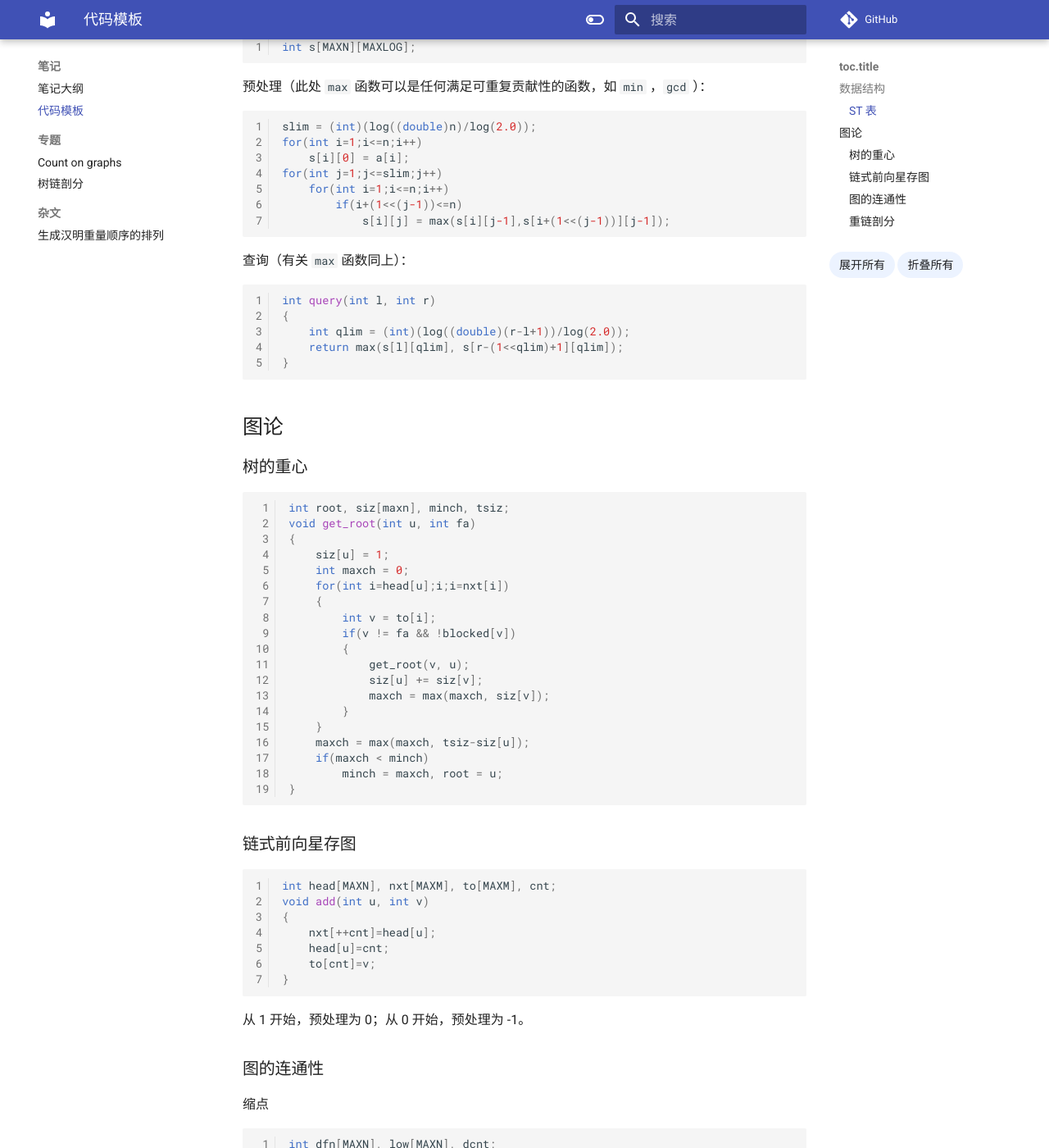
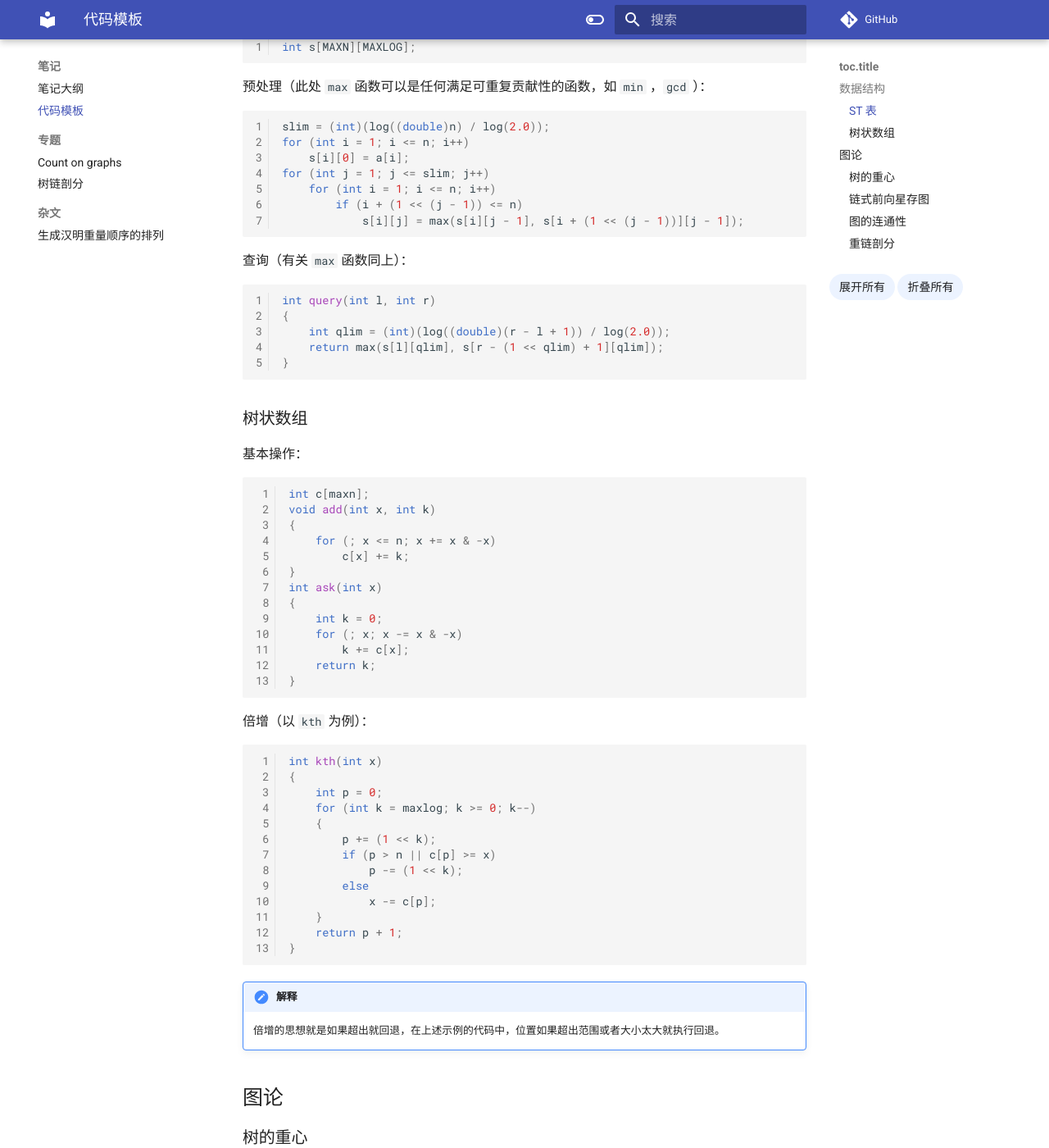
Before and after one commit to xinchengo/xinchengo.github.io, an MkDocs documentation site: the page built from docs/notes/snippets.md, in a window 1280 px wide and 1400 px high, scrolled down 329 px. Shown: the whole window at 82% size. Built offline with MkDocs 1.6.1 and Material for MkDocs 9.7.7, drawn with Linux system fonts in a browser that asks for light colours; nearby versions of some CDN libraries; comment, search, counter and statistics services are not loaded.

Commit message:
Commit on 2022/4/15

````diff
--- a/docs/notes/snippets.md
+++ b/docs/notes/snippets.md
@@ -13,26 +13,65 @@ int s[MAXN][MAXLOG];
 预处理（此处 `max` 函数可以是任何满足可重复贡献性的函数，如 `min` ，`gcd` ）：
 
 ```cpp
-slim = (int)(log((double)n)/log(2.0));
-for(int i=1;i<=n;i++)
-	s[i][0] = a[i];
-for(int j=1;j<=slim;j++)
-	for(int i=1;i<=n;i++)
-		if(i+(1<<(j-1))<=n)
-			s[i][j] = max(s[i][j-1],s[i+(1<<(j-1))][j-1]);
+slim = (int)(log((double)n) / log(2.0));
+for (int i = 1; i <= n; i++)
+    s[i][0] = a[i];
+for (int j = 1; j <= slim; j++)
+    for (int i = 1; i <= n; i++)
+        if (i + (1 << (j - 1)) <= n)
+            s[i][j] = max(s[i][j - 1], s[i + (1 << (j - 1))][j - 1]);
 ```
-
 查询（有关 `max` 函数同上）：
 
 ```cpp
 int query(int l, int r)
 {
-	int qlim = (int)(log((double)(r-l+1))/log(2.0));
-	return max(s[l][qlim], s[r-(1<<qlim)+1][qlim]);
+    int qlim = (int)(log((double)(r - l + 1)) / log(2.0));
+    return max(s[l][qlim], s[r - (1 << qlim) + 1][qlim]);
 }
 ```
 
+### 树状数组
+
+基本操作：
+```cpp
+int c[maxn];
+void add(int x, int k)
+{
+    for (; x <= n; x += x & -x)
+        c[x] += k;
+}
+int ask(int x)
+{
+    int k = 0;
+    for (; x; x -= x & -x)
+        k += c[x];
+    return k;
+}
+```
+
+倍增（以 `kth` 为例）：
+```cpp
+int kth(int x)
+{
+    int p = 0;
+    for (int k = maxlog; k >= 0; k--)
+    {
+        p += (1 << k);
+        if (p > n || c[p] >= x)
+            p -= (1 << k);
+        else
+            x -= c[p];
+    }
+    return p + 1;
+}
+```
+
+!!! note "解释"
+	倍增的思想就是如果超出就回退，在上述示例的代码中，位置如果超出范围或者大小太大就执行回退。
+
 ## 图论
+
 ### 树的重心
 
 ```cpp
````
Also changed, not shown: docs/solutions/dp/probability.md (+2 -2 lines), docs/summary.md (+1 -5 lines), 1 other file.
